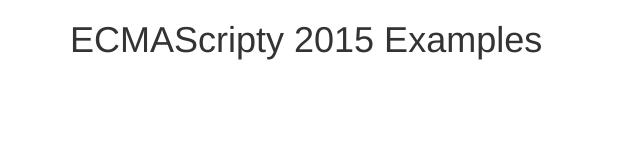
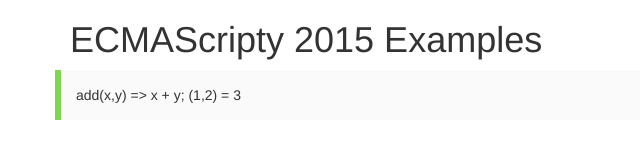
Before and after one commit to vstaykov/babelplayground, a website: page src/index.html in a window 1280 px wide. Shown: the whole page, without its empty margins (0-640 px from the left). Drawn offline with nearby package versions, Linux system fonts and the light colour scheme.

Commit message:
Add => function example

```diff
--- /dev/null
+++ b/src/es2015_arrow.js
@@ -0,0 +1,6 @@
+(function () {
+    var add = (x, y) => x + y;
+    var substract = (x, y) => x + y;
+
+    console.log (`add(x,y) => x + y; (1,2) = ${add(1,2)}`);
+ })();
--- a/src/index.html
+++ b/src/index.html
@@ -18,6 +18,7 @@
     </div>
 
     <script type="text/javascript" src="domlogging.js"></script>
+    <script type="text/javascript" src="es2015_arrow.js"></script>
 </body>
 
 </html>
```
